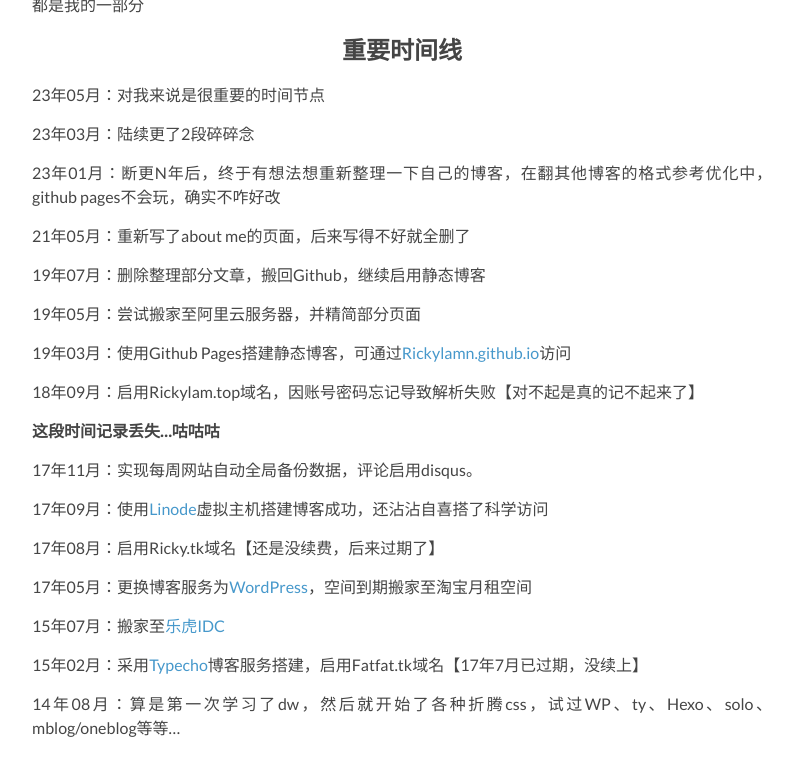
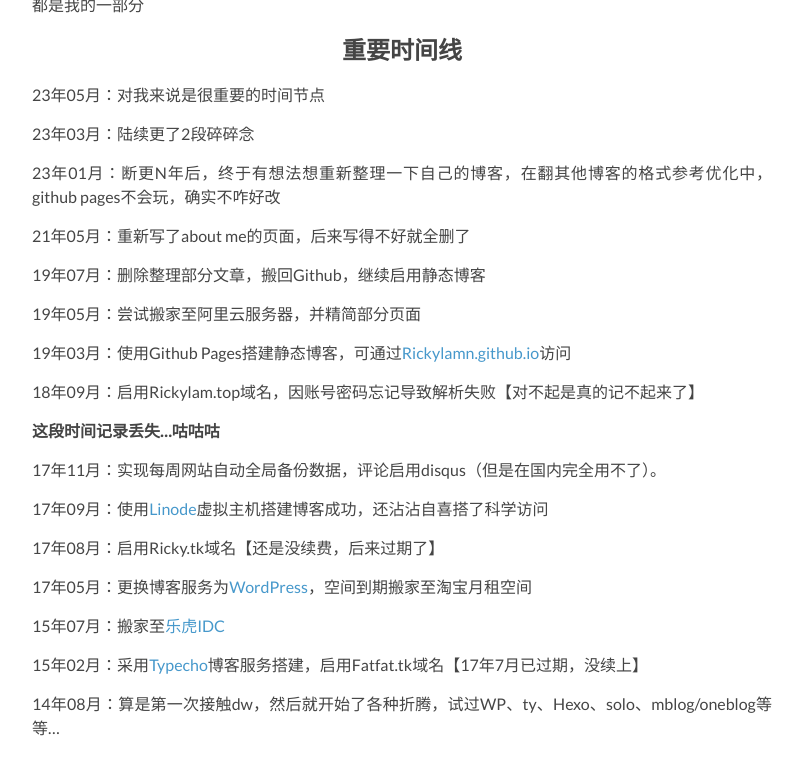
Before and after one commit to Rickylamn/Rickylamn.github.io, a Jekyll site: the page built from about.md, in a window 1280 px wide and 900 px high, scrolled down 576 px, cut to the strip 0-796 px from the top of the window. Shown: the top 776 px of the strip, without its empty margins (238-1039 px from the left). Built offline with Jekyll 4.4.1, drawn with Linux system fonts in a browser that asks for light colours; nearby versions of some CDN libraries; our own code applies the rules of GitHub Pages for plain Markdown files; some of the changed text lies outside the part shown.

Commit message:
Update about.md

```diff
--- a/about.md
+++ b/about.md
@@ -41,7 +41,7 @@
 
 **这段时间记录丢失...咕咕咕**
 
-17年11月：实现每周网站自动全局备份数据，评论启用disqus。
+17年11月：实现每周网站自动全局备份数据，评论启用disqus（但是在国内完全用不了）。
 
 17年09月：使用<a href="https://www.linode.com/">Linode</a>虚拟主机搭建博客成功，还沾沾自喜搭了科学访问
 
@@ -53,4 +53,4 @@
 
 15年02月：采用<a href="http://typecho.org/">Typecho</a>博客服务搭建，启用Fatfat.tk域名【17年7月已过期，没续上】
 
-14年08月：算是第一次学习了dw，然后就开始了各种折腾css，试过WP、ty、Hexo、solo、mblog/oneblog等等...
+14年08月：算是第一次接触dw，然后就开始了各种折腾，试过WP、ty、Hexo、solo、mblog/oneblog等等...
```
Also changed, not shown: other parts of about.md (+1 -1 lines).
